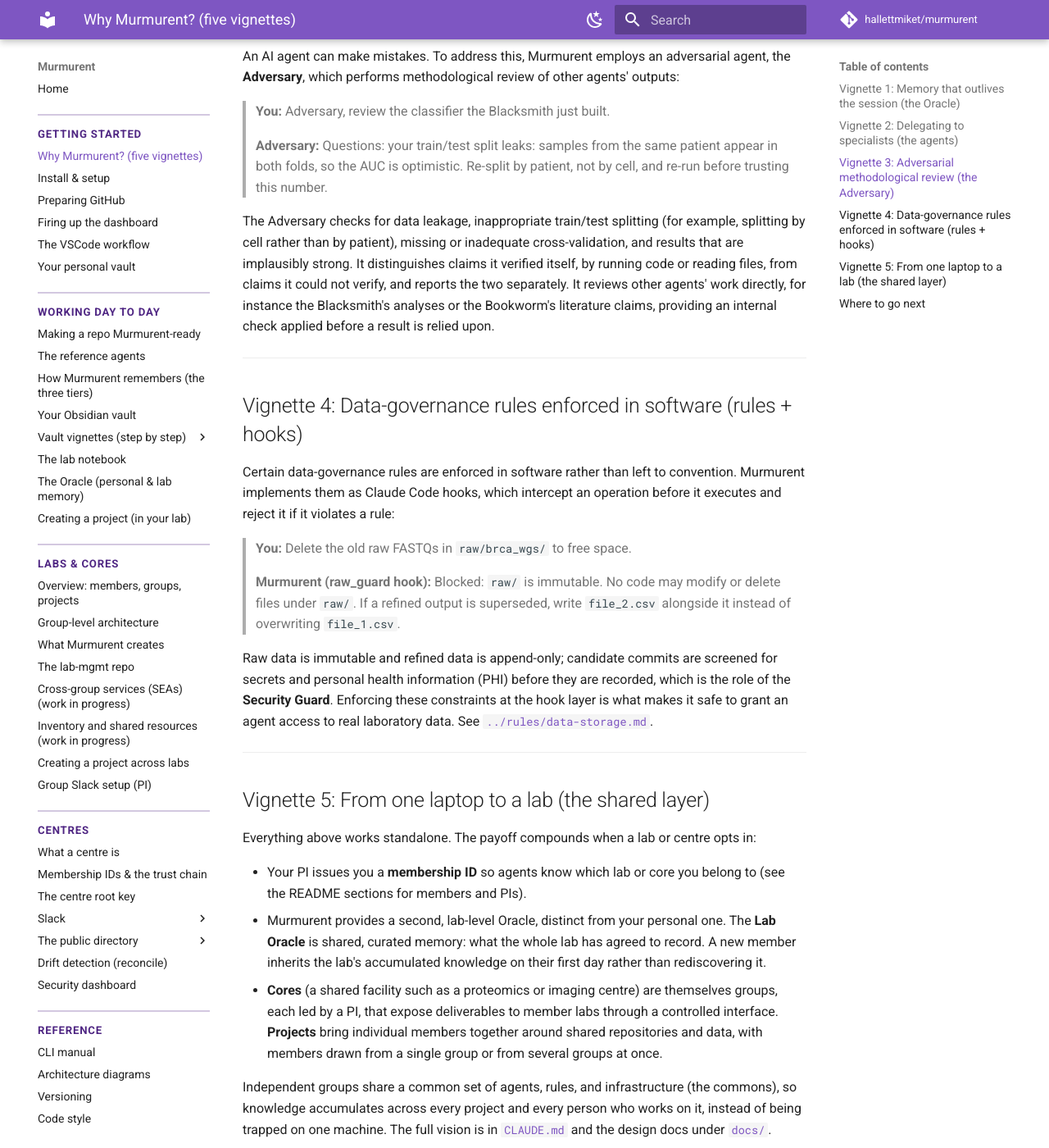
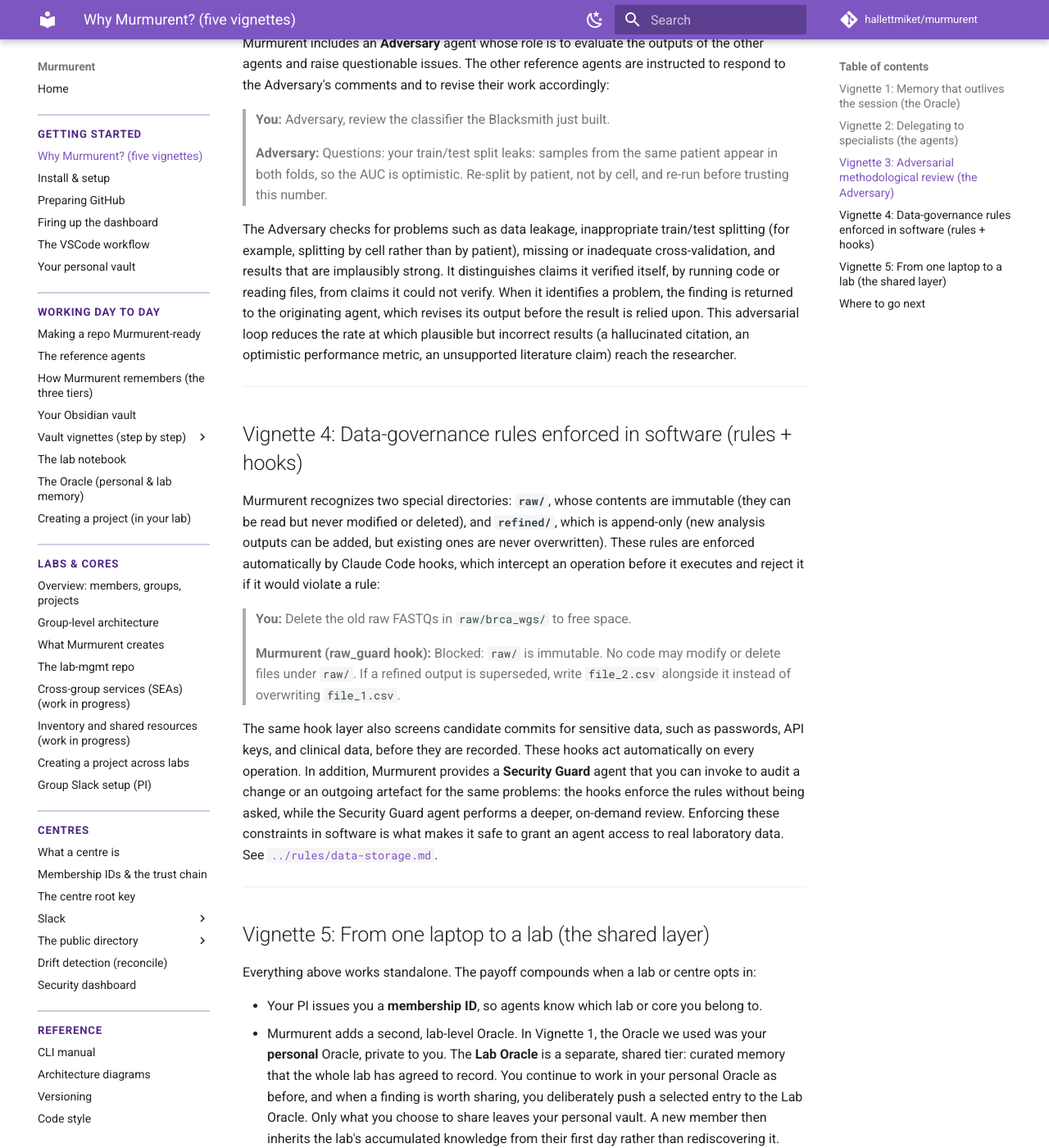
Before and after one commit to hallettmiket/murmurent, an MkDocs documentation site: the page built from docs/getting_started.md, in a window 1280 px wide and 1400 px high, scrolled down 1689 px. Shown: the whole window at 82% size. Built offline with MkDocs 1.6.1 and Material for MkDocs 9.7.7, drawn with Linux system fonts in a browser that asks for light colours; comment, search, counter and statistics services are not loaded; some of the changed text lies outside the part shown.

Commit message:
docs: Home + vignettes + vault-setup review pass
Home (index.md):
- reference agents: note they are designed and initialized for biomedical
  and basic life-science research.
- rephrase the data-governance bullet in general terms (immutable /
  append-only directories; guardrails against committing sensitive data
  such as passwords and clinical records) rather than raw/refined jargon.
- "Murmurent is structured around four types of entities".
- remove the Repositories table (pointer to What Murmurent creates).

Getting started (getting_started.md):
- remove the second intro paragraph.
- Vignette 1: drop the bold and the cryptic personal->lab publish line.
- Vignette 2: explain the agents are initialized for biomedical/life-science
  resources, databases, and protocols; remove the verdict/lane sentence;
  reframe preferences as adapting agents to your research area.
- Vignette 3: rewrite the Adversary as an adversarial-evaluation loop that
  feeds findings back to the originating agents, reducing errors such as
  hallucinations.
- Vignette 4: define raw/ (immutable) and refined/ (append-only) as
  recognized directories, and separate the automatic hooks from the
  on-demand Security Guard agent.
- Vignette 5: drop the cores paragraph; develop the Lab Oracle as a shared
  tier you push selected entries to, contrasted with the personal Oracle.

Dashboard: clarify the read-mostly control-surface sentence.

Vault setup: lead with what the vault is and Obsidian as its basis (with a
download link), list oracle/ lab-notebook/ maps-legends/ (including what
maps-legends is), clarify vault init does not install Obsidian, and that
the vault folder lives on your machine and is pushed to GitHub.

Co-Authored-By: Claude Opus 4.8 <noreply@anthropic.com>

```diff
--- a/docs/getting_started.md
+++ b/docs/getting_started.md
@@ -4,12 +4,8 @@ Murmurent is an agentic AI operating system for biomedical and basic
 life-science research, built on top of
 [Claude Code](https://claude.com/claude-code) (CC). The [home page](index.md)
 summarizes what it provides; this page shows, through five short vignettes,
-what Murmurent gives you over plain Claude Code.
-
-Each vignette works on a single machine, with no PI and no centre required.
-The reference agents are already wired into `~/.claude/agents/`, so any CC
-session can invoke one by name. For the full list of what Murmurent installs
-or modifies on your machine, see [Install & setup](setup.md).
+what Murmurent gives you over plain Claude Code. Each vignette works on a
+single machine, with no PI and no centre required.
 
 ---
 
@@ -34,24 +30,26 @@ later, in a *different* session on a *different* project:
 > **Oracle:** Found: you standardised on GRCh38.p14 for run 17 (p14 patches the
 > chrM artefact from p13); switching references mid-cohort was explicitly ruled out.
 
-That memory is **yours**, per-user, and spans every project you work on. Nothing
-leaks between projects unless you deliberately promote it. See
-[`oracle-workflow.md`](oracle-workflow.md) for the personal → lab publish flow.
+That memory is yours, per-user, and spans every project you work on.
 
 ---
 
 ## Vignette 2: Delegating to specialists (the agents)
 
-Instead of one general assistant, you have a bench of specialists. Each one
-ships with sensible defaults and is usable right away. You just address
-the right one by name:
+Instead of a single general assistant, Murmurent gives you a set of
+specialist agents, each addressed by name. The agents are designed for
+biomedical and basic life-science research: they are initialized to be
+aware of the resources, databases, and protocols common to these fields
+(for example, PubMed and bioRxiv for the literature scout, and standard
+reference genomes and quality-control conventions for the computational
+agent).
 
 - **Bookworm**: literature + databases:
   > *Bookworm, find the three most-cited papers on MMP11 in breast cancer and
   > add them to my reading list.*
   It queries PubMed/bioRxiv, summarises, and curates a list you keep.
 
-- **Blacksmith**: the computational workhorse:
+- **Blacksmith**: the computational agent:
   > *Blacksmith, load `refined/brca_wgs/3_qc/counts.parquet`, train an
   > XGBoost classifier on subtype, and report AUC with a train/test split.*
   It writes clean, runnable Python, verifies it executes, and reports metrics.
@@ -61,22 +59,23 @@ the right one by name:
   > Blacksmith's last run.*
   It produces labelled, legible figures and keeps a rolling HTML report.
 
-Each agent leads its reply with a one-line verdict (so you see the punchline at a
-glance) and stays in its lane. If a default doesn't suit you, you can change
-it without editing the agent itself, per member, via
-`~/.claude/murmurent-preferences.yaml` (`murmurent preference set <field>
-<value>`), or per lab, through the lab's own toolkit. Full roster (Oracle,
-Bookworm, Blacksmith, Adversary, Artist, Conscience, Lawyer, Security Guard,
-and more) in
+You can adapt these agents to your own research area. Each agent's
+defaults (its preferred tools, libraries, databases, and conventions) can
+be changed per member, without editing the shared agent definition, so
+that the Bookworm searches the databases you use and the Artist follows
+your plotting conventions. The full roster (Oracle, Bookworm, Blacksmith,
+Adversary, Artist, Conscience, Lawyer, Security Guard, and others) is in
 [`CLAUDE.md`](https://github.com/hallettmiket/murmurent/blob/main/CLAUDE.md#reference-agents-the-commons).
 
 ---
 
 ## Vignette 3: Adversarial methodological review (the Adversary)
 
-An AI agent can make mistakes. To address this, Murmurent employs an
-adversarial agent, the **Adversary**, which performs methodological
-review of other agents' outputs:
+Adversarial evaluation is a well-studied approach to improving the
+reliability of AI systems. Murmurent includes an **Adversary** agent
+whose role is to evaluate the outputs of the other agents and raise
+questionable issues. The other reference agents are instructed to respond
+to the Adversary's comments and to revise their work accordingly:
 
 > **You:** Adversary, review the classifier the Blacksmith just built.
 >
@@ -84,23 +83,27 @@ review of other agents' outputs:
 > patient appear in both folds, so the AUC is optimistic. Re-split by patient,
 > not by cell, and re-run before trusting this number.
 
-The Adversary checks for data leakage, inappropriate train/test
-splitting (for example, splitting by cell rather than by patient),
-missing or inadequate cross-validation, and results that are
+The Adversary checks for problems such as data leakage, inappropriate
+train/test splitting (for example, splitting by cell rather than by
+patient), missing or inadequate cross-validation, and results that are
 implausibly strong. It distinguishes claims it verified itself, by
-running code or reading files, from claims it could not verify, and
-reports the two separately. It reviews other agents' work directly, for
-instance the Blacksmith's analyses or the Bookworm's literature claims,
-providing an internal check applied before a result is relied upon.
+running code or reading files, from claims it could not verify. When it
+identifies a problem, the finding is returned to the originating agent,
+which revises its output before the result is relied upon. This
+adversarial loop reduces the rate at which plausible but incorrect
+results (a hallucinated citation, an optimistic performance metric, an
+unsupported literature claim) reach the researcher.
 
 ---
 
 ## Vignette 4: Data-governance rules enforced in software (rules + hooks)
 
-Certain data-governance rules are enforced in software rather than left
-to convention. Murmurent implements them as Claude Code hooks, which
-intercept an operation before it executes and reject it if it violates a
-rule:
+Murmurent recognizes two special directories: **`raw/`**, whose contents
+are immutable (they can be read but never modified or deleted), and
+**`refined/`**, which is append-only (new analysis outputs can be added,
+but existing ones are never overwritten). These rules are enforced
+automatically by Claude Code hooks, which intercept an operation before
+it executes and reject it if it would violate a rule:
 
 > **You:** Delete the old raw FASTQs in `raw/brca_wgs/` to free space.
 >
@@ -108,11 +111,14 @@ rule:
 > modify or delete files under `raw/`. If a refined output is superseded, write
 > `file_2.csv` alongside it instead of overwriting `file_1.csv`.
 
-Raw data is immutable and refined data is append-only; candidate commits
-are screened for secrets and personal health information (PHI) before
-they are recorded, which is the role of the **Security Guard**. Enforcing
-these constraints at the hook layer is what makes it safe to grant an
-agent access to real laboratory data. See
+The same hook layer also screens candidate commits for sensitive data,
+such as passwords, API keys, and clinical data, before they are recorded.
+These hooks act automatically on every operation. In addition, Murmurent
+provides a **Security Guard** agent that you can invoke to audit a change
+or an outgoing artefact for the same problems: the hooks enforce the rules
+without being asked, while the Security Guard agent performs a deeper,
+on-demand review. Enforcing these constraints in software is what makes it
+safe to grant an agent access to real laboratory data. See
 [`../rules/data-storage.md`](https://github.com/hallettmiket/murmurent/blob/main/rules/data-storage.md).
 
 ---
@@ -122,17 +128,16 @@ agent access to real laboratory data. See
 Everything above works standalone. The payoff compounds when a lab or centre opts
 in:
 
-- Your PI issues you a **membership ID** so agents know which lab or core
-  you belong to (see the README sections for members and PIs).
-- Murmurent provides a second, lab-level Oracle, distinct from your
-  personal one. The **Lab Oracle** is shared, curated memory: what the
-  whole lab has agreed to record. A new member inherits the lab's
-  accumulated knowledge on their first day rather than rediscovering it.
-- **Cores** (a shared facility such as a proteomics or imaging centre) are
-  themselves groups, each led by a PI, that expose deliverables to member labs
-  through a controlled interface. **Projects** bring individual members
-  together around shared repositories and data, with members drawn from a
-  single group or from several groups at once.
+- Your PI issues you a **membership ID**, so agents know which lab or core
+  you belong to.
+- Murmurent adds a second, lab-level Oracle. In Vignette 1, the Oracle we
+  used was your **personal** Oracle, private to you. The **Lab Oracle** is
+  a separate, shared tier: curated memory that the whole lab has agreed to
+  record. You continue to work in your personal Oracle as before, and when
+  a finding is worth sharing, you deliberately push a selected entry to the
+  Lab Oracle. Only what you choose to share leaves your personal vault. A
+  new member then inherits the lab's accumulated knowledge from their first
+  day rather than rediscovering it.
 
 Independent groups share a common set of agents, rules, and infrastructure
 (the commons), so knowledge accumulates across every project and every
```
Also changed, not shown: docs/dashboard.md (+4 -3 lines), docs/index.md (+11 -15 lines), docs/vault-setup.md (+31 -8 lines).
